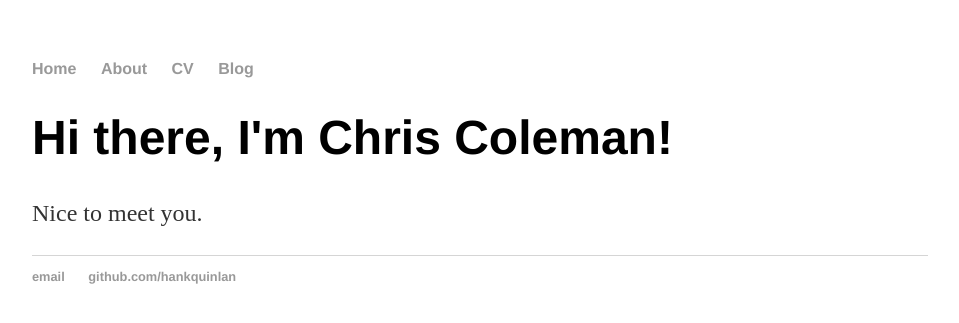
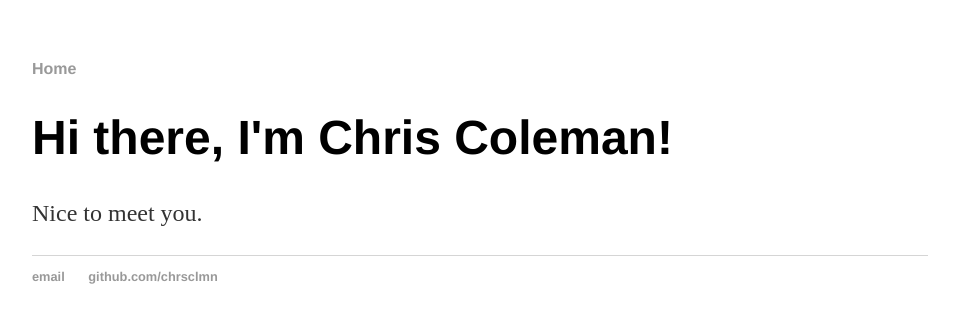
Before and after one commit to chrsclmn/chrsclmn.github.io, a Jekyll site: the page built from index.html, in a window 1280 px wide. Shown: the top 323 px of the page, without its empty margins (160-1119 px from the left). Built offline with Jekyll 4.4.1, drawn with Linux system fonts in a browser that asks for light colours.

Commit message:
Update default.html

```diff
--- a/_layouts/default.html
+++ b/_layouts/default.html
@@ -2,16 +2,12 @@
 <html>
 	<head>
 		<title>{{ page.title }}</title>
-		<!-- link to main stylesheet -->
 		<link rel="stylesheet" type="text/css" href="/css/main.css">
 	</head>
 	<body>
 		<nav>
 		<ul>
 			<li><a href="/">Home</a></li>
-			<li><a href="/about">About</a></li>
-			<li><a href="/cv">CV</a></li>
-			<li><a href="/blog">Blog</a></li>
 		</ul>
 		</nav>
 		<div class="container">
@@ -21,8 +17,8 @@
 		</div><!-- /.container -->
 		<footer>
 		<ul>
-			<li><a href="mailto:hankquinlanhub@gmail.com">email</a></li>
-			<li><a href="https://github.com/hankquinlan">github.com/hankquinlan</a></li>
+			<li><a href="mailto:chrsclmn@gmail.com">email</a></li>
+			<li><a href="https://github.com/chrsclmn">github.com/chrsclmn</a></li>
 			</ul>
 		</footer>
 	</body>
```
